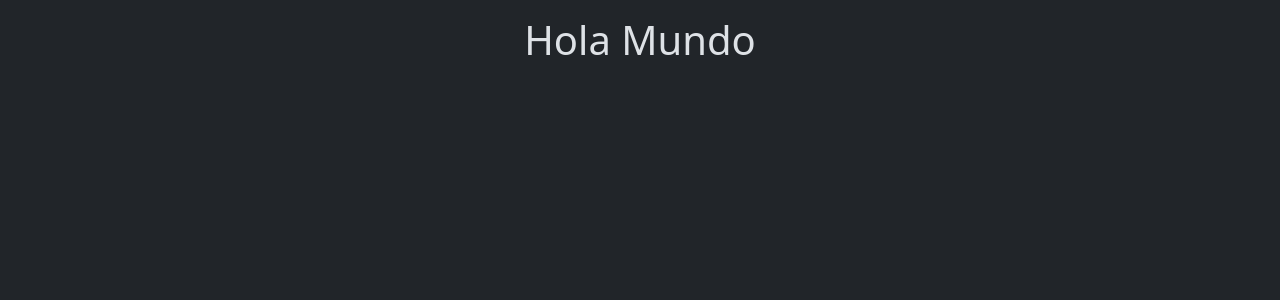
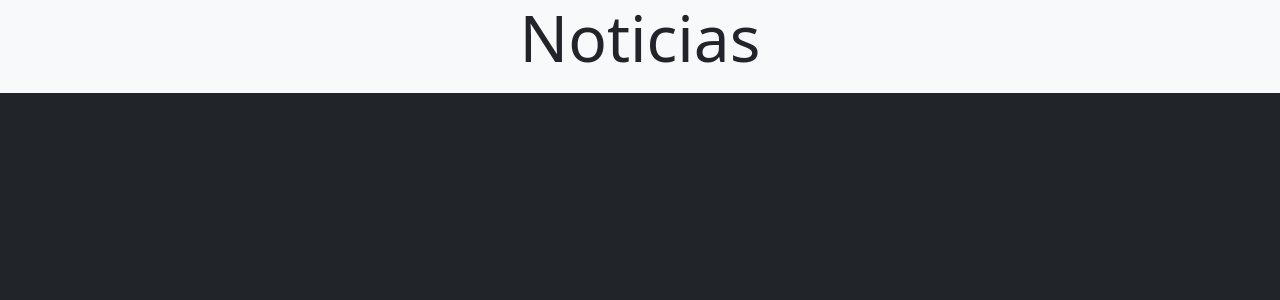
Before and after one commit to juanchiblanco/react-webNoticias, a React (Vite) app: page / in a window 1280 px wide. Shown: the top 300 px of the page. Built offline with nearby package versions, Linux system fonts and the light colour scheme.

Commit message:
agregue componente y maquete el titulo

```diff
--- a/src/App.jsx
+++ b/src/App.jsx
@@ -1,9 +1,10 @@
 import "bootstrap/dist/css/bootstrap.min.css";
+import Titulo from "./components/Titulo";
 
 function App() {
   return (
-    <main className="container my-3">
-      <h1 className="text-center">Hola Mundo</h1>
+    <main>
+      <Titulo/>
     </main>
   )
 }
--- a/src/components/Titulo.jsx
+++ b/src/components/Titulo.jsx
@@ -1,7 +1,7 @@
 const Titulo = () => {
     return (
-        <div>
-
+        <div className="bg-light">
+           <h1 className="text-center display-3 text-dark pb-3">Noticias</h1>
         </div>
     );
 };
```
